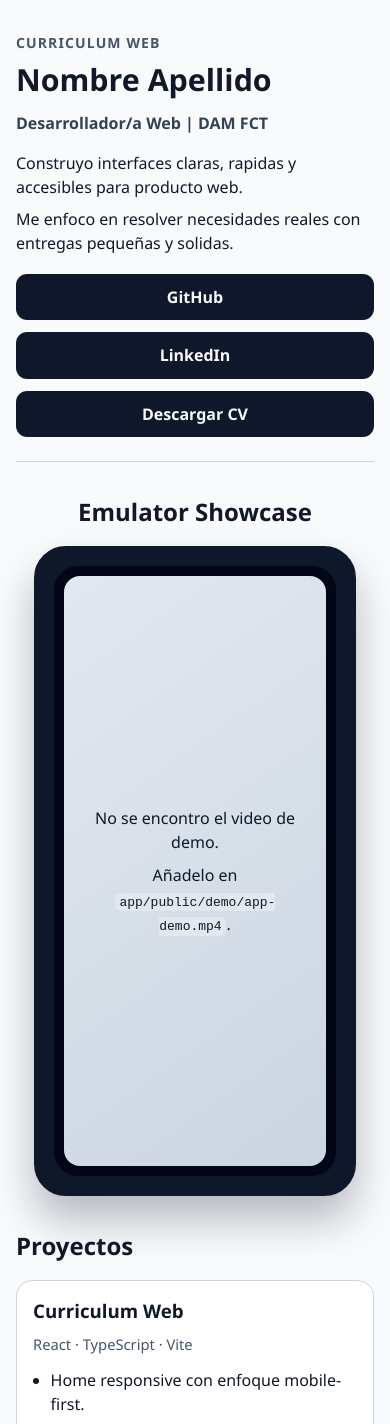
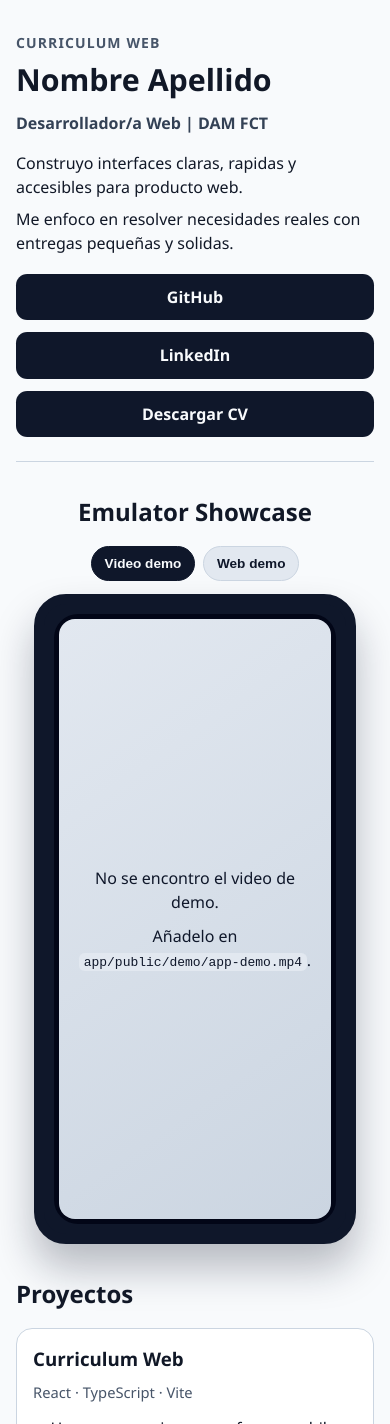
Before and after one commit to David-LS-Bilbao/Curriculum-web, a React app in the folder app/: page / in a window 390 px wide. Shown: the top 1424 px of the page. Built offline with nearby package versions, Linux system fonts and the light colour scheme; the HTML template or start-up script is replaced by a standard one.

Commit message:
feat(emulator): add demo switcher and polish phone video fit

```diff
--- a/app/src/components/emulator/EmulatorShowcase.tsx
+++ b/app/src/components/emulator/EmulatorShowcase.tsx
@@ -1,15 +1,23 @@
 import { useEffect, useRef, useState } from 'react'
 
-const DEMO_SRC = '/demo/app-demo.mp4'
+import { demoSources } from '../../content/siteContent'
 
 export function EmulatorShowcase() {
   const emulatorRef = useRef<HTMLDivElement>(null)
   const videoRef = useRef<HTMLVideoElement>(null)
+  const iframeTimeoutRef = useRef<number | null>(null)
+
+  const videoDemoId = demoSources.find((demo) => demo.type === 'video')?.id ?? demoSources[0]?.id ?? 'video'
+  const [activeDemoId, setActiveDemoId] = useState(videoDemoId)
 
   const [hasVideo, setHasVideo] = useState(true)
   const [isPlaying, setIsPlaying] = useState(false)
   const [isMuted, setIsMuted] = useState(false)
   const [isFullscreen, setIsFullscreen] = useState(false)
+  const [iframeLoaded, setIframeLoaded] = useState(false)
+  const [iframeTimedOut, setIframeTimedOut] = useState(false)
+
+  const activeDemo = demoSources.find((demo) => demo.id === activeDemoId) ?? demoSources[0]
 
   useEffect(() => {
     const onFullscreenChange = () => {
@@ -20,9 +28,51 @@ export function EmulatorShowcase() {
     return () => document.removeEventListener('fullscreenchange', onFullscreenChange)
   }, [])
 
+  useEffect(() => {
+    if (!activeDemo || activeDemo.type !== 'iframe') {
+      if (iframeTimeoutRef.current !== null) {
+        window.clearTimeout(iframeTimeoutRef.current)
+        iframeTimeoutRef.current = null
+      }
+      setIframeLoaded(false)
+      setIframeTimedOut(false)
+      return
+    }
+
+    setIframeLoaded(false)
+    setIframeTimedOut(false)
+    iframeTimeoutRef.current = window.setTimeout(() => {
+      setIframeTimedOut(true)
+    }, 4000)
+
+    return () => {
+      if (iframeTimeoutRef.current !== null) {
+        window.clearTimeout(iframeTimeoutRef.current)
+        iframeTimeoutRef.current = null
+      }
+    }
+  }, [activeDemo])
+
+  const handleSelectDemo = (demoId: string) => {
+    if (demoId === activeDemoId) {
+      return
+    }
+
+    const nextDemo = demoSources.find((demo) => demo.id === demoId)
+    if (nextDemo?.type === 'video') {
+      setHasVideo(true)
+    }
+
+    if (videoRef.current && !videoRef.current.paused) {
+      videoRef.current.pause()
+    }
+    setIsPlaying(false)
+    setActiveDemoId(demoId)
+  }
+
   const handleTogglePlay = async () => {
     const video = videoRef.current
-    if (!video || !hasVideo) {
+    if (!video || !hasVideo || activeDemo?.type !== 'video') {
       return
     }
 
@@ -40,7 +90,7 @@ export function EmulatorShowcase() {
 
   const handleToggleMute = () => {
     const video = videoRef.current
-    if (!video || !hasVideo) {
+    if (!video || !hasVideo || activeDemo?.type !== 'video') {
       return
     }
 
@@ -65,18 +115,46 @@ export function EmulatorShowcase() {
     }
   }
 
+  const handleIframeLoad = () => {
+    if (iframeTimeoutRef.current !== null) {
+      window.clearTimeout(iframeTimeoutRef.current)
+      iframeTimeoutRef.current = null
+    }
+    setIframeLoaded(true)
+    setIframeTimedOut(false)
+  }
+
   return (
     <section id="emulator" className="emulator-showcase" aria-label="Demo de aplicacion movil">
       <h2>Emulator Showcase</h2>
+      <div className="demo-switcher" role="tablist" aria-label="Selector de demo">
+        {demoSources.map((demo) => (
+          <button
+            key={demo.id}
+            id={`demo-tab-${demo.id}`}
+            type="button"
+            role="tab"
+            className="demo-tab"
+            aria-selected={activeDemo?.id === demo.id}
+            aria-controls={`demo-panel-${demo.id}`}
+            onClick={() => handleSelectDemo(demo.id)}
+          >
+            {demo.label}
+          </button>
+        ))}
+      </div>
 
       <div ref={emulatorRef} className="phone-frame">
         <div className="phone-screen">
-          {hasVideo ? (
+          {activeDemo?.type === 'video' && hasVideo ? (
             <>
               <video
                 ref={videoRef}
                 className="phone-video"
-                src={DEMO_SRC}
+                id={`demo-panel-${activeDemo.id}`}
+                aria-labelledby={`demo-tab-${activeDemo.id}`}
+                src={activeDemo.src}
+                poster={activeDemo.poster}
                 preload="metadata"
                 playsInline
                 onPlay={() => setIsPlaying(true)}
@@ -99,12 +177,43 @@ export function EmulatorShowcase() {
                 </button>
               </div>
             </>
-          ) : (
-            <div className="video-missing" role="status">
+          ) : activeDemo?.type === 'video' ? (
+            <div className="video-missing" role="status" id={`demo-panel-${activeDemo.id}`} aria-labelledby={`demo-tab-${activeDemo.id}`}>
               <p>No se encontro el video de demo.</p>
               <p>
                 Añadelo en <code>app/public/demo/app-demo.mp4</code>.
               </p>
+            </div>
+          ) : activeDemo?.type === 'iframe' && !iframeTimedOut ? (
+            <>
+              <iframe
+                className="phone-iframe"
+                id={`demo-panel-${activeDemo.id}`}
+                aria-labelledby={`demo-tab-${activeDemo.id}`}
+                src={activeDemo.src}
+                title={activeDemo.label}
+                loading="lazy"
+                sandbox="allow-scripts allow-same-origin"
+                onLoad={handleIframeLoad}
+              />
+              <p className="iframe-loading" role="status" aria-live="polite">
+                {iframeLoaded ? 'Demo web cargada' : 'Cargando demo web...'}
+              </p>
+              <div className="emulator-controls emulator-controls-single" role="group" aria-label="Controles de la demo web">
+                <button type="button" onClick={handleToggleFullscreen} aria-pressed={isFullscreen}>
+                  {isFullscreen ? 'Salir fullscreen' : 'Fullscreen'}
+                </button>
+              </div>
+            </>
+          ) : (
+            <div className="video-missing iframe-missing" role="status" id={`demo-panel-${activeDemo.id}`} aria-labelledby={`demo-tab-${activeDemo.id}`}>
+              <p>No se pudo cargar la demo web.</p>
+              <p>
+                Comprueba la URL o politica de iframes del sitio remoto.
+              </p>
+              <button type="button" onClick={() => handleSelectDemo(videoDemoId)}>
+                Volver a video
+              </button>
             </div>
           )}
         </div>
--- a/app/src/content/siteContent.ts
+++ b/app/src/content/siteContent.ts
@@ -26,6 +26,21 @@ export type ContactInfo = {
   linkedinUrl: string
   githubUrl: string
 }
+
+export type DemoSource =
+  | {
+      id: string
+      label: string
+      type: 'video'
+      src: string
+      poster: string
+    }
+  | {
+      id: string
+      label: string
+      type: 'iframe'
+      src: string
+    }
 
 export const profile: Profile = {
   name: 'Nombre Apellido',
@@ -85,3 +100,19 @@ export const contact: ContactInfo = {
   linkedinUrl: 'https://www.linkedin.com/',
   githubUrl: 'https://github.com/',
 }
+
+export const demoSources: DemoSource[] = [
+  {
+    id: 'video',
+    label: 'Video demo',
+    type: 'video',
+    src: '/demo/app-demo.mp4',
+    poster: '/demo/app-demo-poster.jpg',
+  },
+  {
+    id: 'iframe',
+    label: 'Web demo',
+    type: 'iframe',
+    src: 'https://curriculumweb-six.vercel.app/',
+  },
+]
--- a/app/src/styles/global.css
+++ b/app/src/styles/global.css
@@ -107,6 +107,31 @@ button:focus-visible {
   margin: 0 0 1rem;
 }
 
+.demo-switcher {
+  display: flex;
+  gap: 0.5rem;
+  justify-content: center;
+  margin-bottom: 0.8rem;
+}
+
+.demo-tab {
+  background: #e2e8f0;
+  border: 1px solid #cbd5e1;
+  border-radius: 999px;
+  color: #0f172a;
+  cursor: pointer;
+  font-size: 0.85rem;
+  font-weight: 600;
+  min-height: 2.2rem;
+  padding: 0.4rem 0.8rem;
+}
+
+.demo-tab[aria-selected="true"] {
+  background: #0f172a;
+  border-color: #0f172a;
+  color: #f8fafc;
+}
+
 .phone-frame {
   background: #0f172a;
   border: 10px solid #0f172a;
@@ -138,24 +163,47 @@ button:focus-visible {
   color: #f8fafc;
   display: flex;
   flex-direction: column;
-  gap: 0.6rem;
+  gap: 0.4rem;
   justify-content: space-between;
-  padding: 0.6rem;
+  padding: 0.3rem;
 }
 
 .phone-video {
   background: #000000;
   border-radius: 1rem;
+  display: block;
   flex: 1;
+  height: 100%;
   min-height: 0;
   object-fit: cover;
   width: 100%;
+}
+
+.phone-iframe {
+  background: #ffffff;
+  border: 0;
+  border-radius: 1rem;
+  flex: 1;
+  min-height: 0;
+  width: 100%;
+}
+
+.iframe-loading {
+  color: #94a3b8;
+  font-size: 0.75rem;
+  margin: 0;
+  min-height: 1rem;
+  text-align: center;
 }
 
 .emulator-controls {
   display: grid;
   gap: 0.4rem;
   grid-template-columns: repeat(3, minmax(0, 1fr));
+}
+
+.emulator-controls-single {
+  grid-template-columns: 1fr;
 }
 
 .emulator-controls button {
@@ -195,6 +243,17 @@ button:focus-visible {
   background: #e2e8f0;
   border-radius: 0.35rem;
   padding: 0.1rem 0.3rem;
+}
+
+.iframe-missing button {
+  background: #0f172a;
+  border: 0;
+  border-radius: 0.65rem;
+  color: #f8fafc;
+  cursor: pointer;
+  font-size: 0.9rem;
+  font-weight: 600;
+  padding: 0.6rem 0.95rem;
 }
 
 .projects-section h2 {
```
Also changed, not shown: 1 other file (tests, documents, lock files or other folders).
